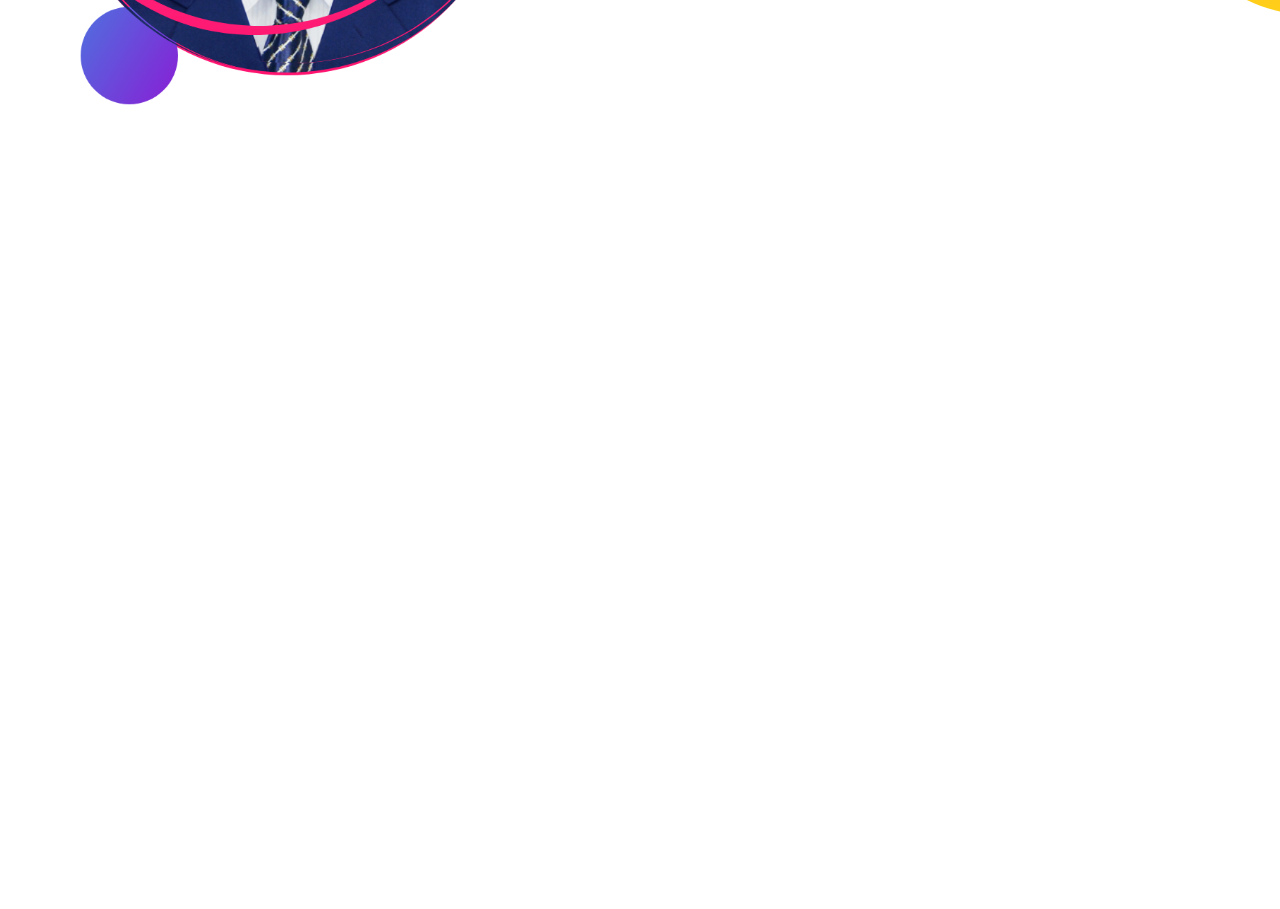
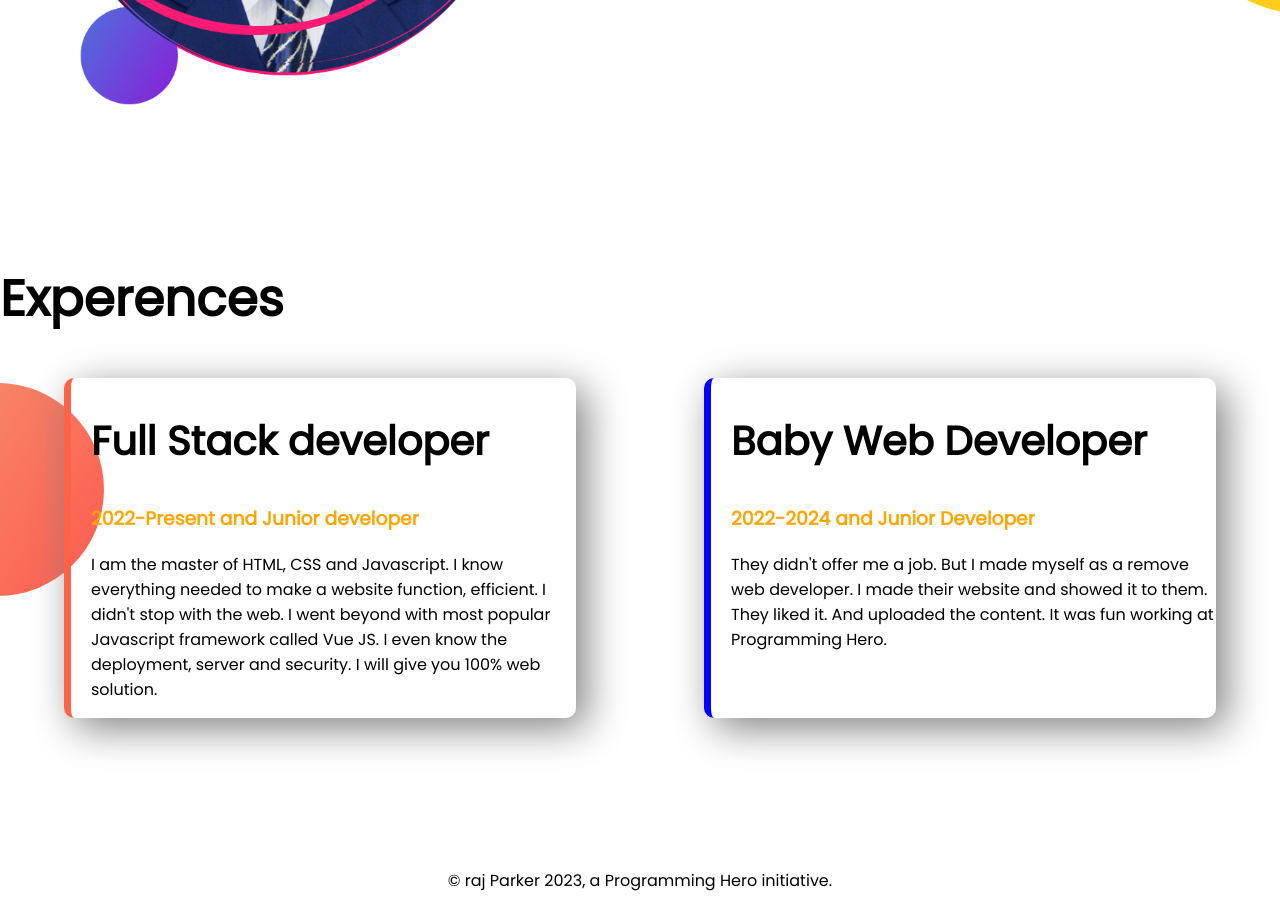
Before and after one commit to rajbalaraj/developer-portfolio, a plain HTML site: page index.html in a window 1280 px wide. Shown: the part 1037-1946 px from the top of the page. Before the commit the page ends 1299 px from the top, so only its background shows below. Drawn offline with Linux system fonts and the light colour scheme.

Commit message:
styled border and footer

```diff
--- a/index.html
+++ b/index.html
@@ -13,7 +13,7 @@
 </head>
 
 <body>
-    <section class="top-banner">
+    <section class="top-banner flexible-container">
         <div class="half-width">
             <h1>Welcome To</h1>
             <h1><span class="orange-color">Raj</span> World!</h1>
@@ -30,7 +30,7 @@
             <img src="images/raj1.png" alt="">
         </div>
     </section>
-    <section class="dream-big">
+    <section class="dream-big flexible-container">
         <div class="half-width">
             <img src="images/raj3.png" alt="">
         </div>
@@ -44,7 +44,33 @@
         </div>
 
     </section>
+    <section class="experience-area">
+        <h1>Experences</h1>
+        <div class="flexible-container">
+            <div id="full-stack-developer" class="experience-item">
+                <h2>Full Stack developer</h2>
+                <h3 class="orange-color">2022-Present and Junior developer</h3>
+                <p>I am the master of HTML, CSS and Javascript. I know everything needed to make a website function,
+                    efficient. I didn't stop with the web. I went beyond with most popular Javascript framework called
+                    Vue
+                    JS. I even know the deployment, server and security. I will give you 100% web solution.</p>
+            </div>
+
+            <div id="baby-web-developer" class="experience-item">
+                <h2>Baby Web Developer</h2>
+                <h3 class="orange-color">2022-2024 and Junior Developer</h3>
+                <p>They didn't offer me a job. But I made myself as a remove web developer. I made their website and
+                    showed it to them. They liked it. And uploaded the content. It was fun working at Programming Hero.
+                </p>
+            </div>
+        </div>
+
+
+    </section>
 
 </body>
+<footer>
+    <p>© raj Parker 2023, a Programming Hero initiative.</p>
+</footer>
 
 </html>
--- a/style.css
+++ b/style.css
@@ -7,11 +7,15 @@
     font-size: 50px;
 }
 
+h2 {
+    font-size: 40px;
+}
+
 .orange-color {
     color: orange;
 }
 
-section {
+.flexible-container {
     display: flex;
     margin-bottom: 150px;
 }
@@ -44,3 +48,32 @@
     background-repeat: no-repeat;
     background-position: right;
 }
+
+.experience-area {
+    background-image: url(images/exp-bg.png);
+    background-repeat: no-repeat;
+    background-position: left;
+}
+
+.experience-item {
+    width: 40%;
+    margin-left: 5%;
+    margin-right: 5%;
+    padding-left: 20px;
+    box-shadow: 10px 10px 40px grey;
+    /* border-left: 7px solid blue; */
+    border-radius: 10px;
+}
+
+#full-stack-developer {
+    /* border-left: 7px solid tomato; */
+    border-left: 7px solid tomato;
+}
+
+#baby-web-developer {
+    border-left: 7px solid blue;
+}
+
+footer p {
+    text-align: center;
+}
```
